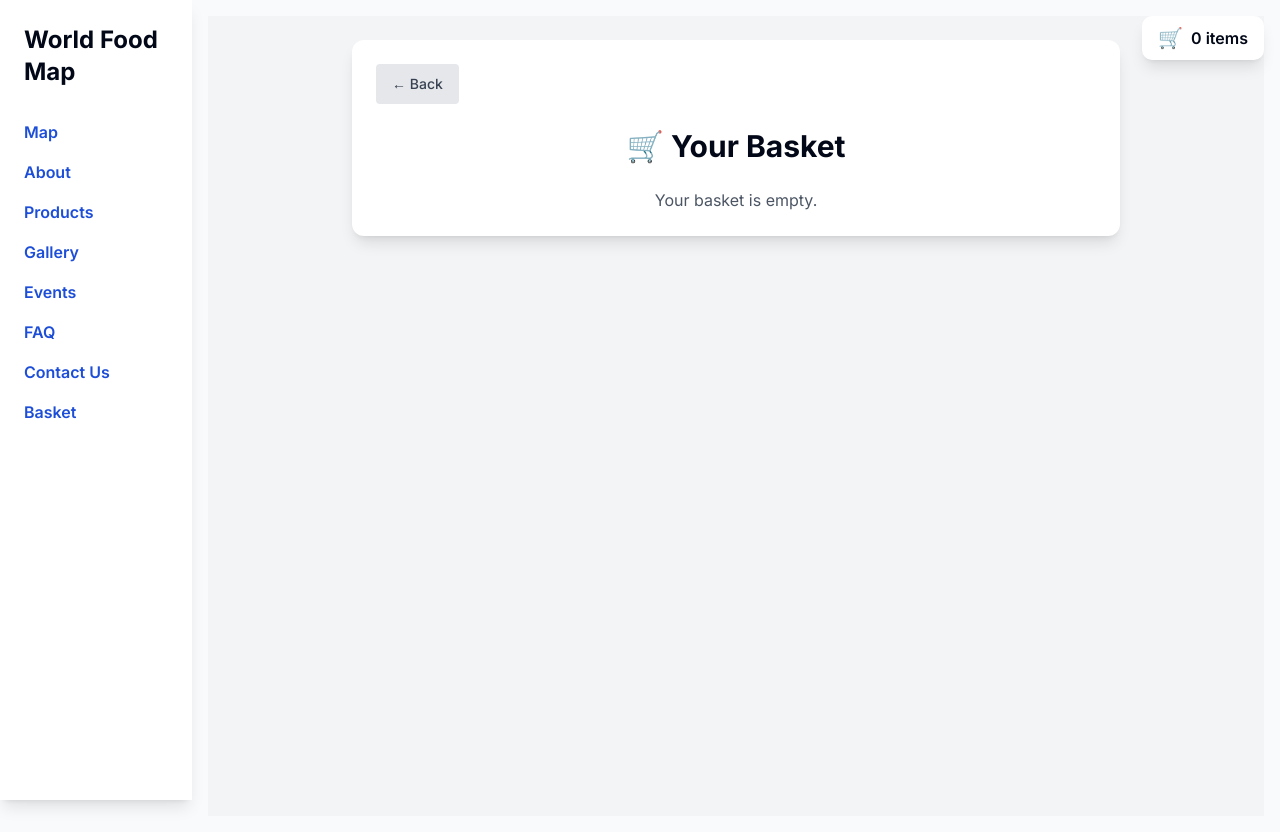
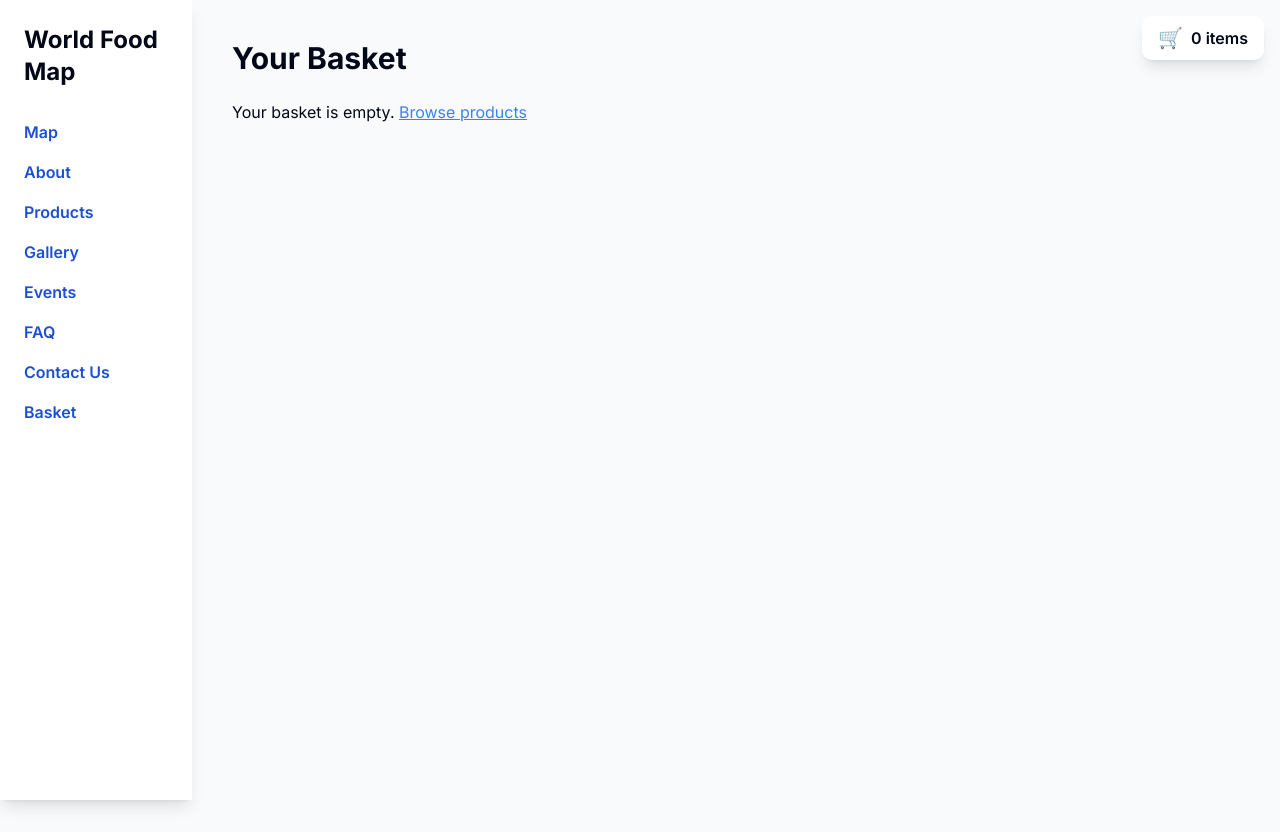
Before and after one commit to alexischry123x/WorldFoodByMap, a React (Vite) app: page /basket in a window 1280 px wide. Built offline with nearby package versions, Linux system fonts and the light colour scheme.

Commit message:
Update Basket.tsx

```diff
--- a/src/pages/Basket.tsx
+++ b/src/pages/Basket.tsx
@@ -1,91 +1,57 @@
 import React from "react";
 import { useCart } from "../components/CartContext";
-import { Button } from "@/components/ui/button";
-import { Input } from "@/components/ui/input";
-import { useNavigate } from "react-router-dom"; // <-- import navigate
+import { Link } from "react-router-dom";
 
-const Basket: React.FC = () => {
-  const { cart, addToCart, removeFromCart, clearCart } = useCart();
-  const navigate = useNavigate(); // <-- initialize navigate
-
-  // Calculate total price
+const BasketPage: React.FC = () => {
+  const { cart, removeFromCart, clearCart } = useCart();
   const totalPrice = cart.reduce((sum, item) => sum + item.price * item.quantity, 0);
 
-  const handleQuantityChange = (id: string, quantity: number) => {
-    if (quantity < 1) return;
-    addToCart({
-      ...cart.find(i => i.id === id)!,
-      quantity: quantity - cart.find(i => i.id === id)!.quantity,
-    });
-  };
-
   return (
-    <div className="min-h-screen p-6 bg-gray-100">
-      <div className="max-w-3xl mx-auto bg-white p-6 rounded-xl shadow-lg">
-        {/* Back Button */}
-        <Button
-          onClick={() => navigate(-1)} // <-- go back
-          className="mb-6 bg-gray-200 hover:bg-gray-300 text-gray-700 py-2 px-4 rounded"
-        >
-          ← Back
-        </Button>
-
-        <h1 className="text-3xl font-bold mb-6 text-center">🛒 Your Basket</h1>
+    <div className="min-h-screen p-6 bg-gray-50">
+      <h1 className="text-3xl font-bold mb-6">Your Basket</h1>
 
       {cart.length === 0 ? (
-          <p className="text-center text-gray-600">Your basket is empty.</p>
+        <p>
+          Your basket is empty.{" "}
+          <Link to="/products" className="text-blue-500 underline">
+            Browse products
+          </Link>
+        </p>
       ) : (
-          <>
-            {/* Basket items */}
         <div className="space-y-4">
-              {cart.map(item => (
-                <div key={item.id} className="flex justify-between items-center border-b py-2">
+          {cart.map((item) => (
+            <div
+              key={item.id}
+              className="flex justify-between items-center p-4 bg-white rounded-lg shadow"
+            >
               <div>
-                    <h3 className="font-semibold">{item.name}</h3>
-                    <p className="text-sm text-gray-500">€{item.price.toFixed(2)} each</p>
+                <p className="font-semibold">{item.name}</p>
+                <p>€{item.price.toFixed(2)} × {item.quantity}</p>
               </div>
-                  <div className="flex items-center space-x-2">
-                    <Input
-                      type="number"
-                      min={1}
-                      value={item.quantity}
-                      onChange={(e) => handleQuantityChange(item.id, parseInt(e.target.value))}
-                      className="w-20"
-                    />
-                    <Button
+              <button
                 onClick={() => removeFromCart(item.id)}
-                      className="bg-red-500 hover:bg-red-600 text-white py-1 px-3 rounded"
+                className="text-red-500 font-semibold"
               >
                 Remove
-                    </Button>
-                  </div>
+              </button>
             </div>
           ))}
+
+          <div className="flex justify-between font-bold text-lg mt-4">
+            <span>Total:</span>
+            <span>€{totalPrice.toFixed(2)}</span>
           </div>
 
-            {/* Total & actions */}
-            <div className="mt-6 flex justify-between items-center">
-              <h2 className="text-xl font-bold">Total: €{totalPrice.toFixed(2)}</h2>
-              <div className="space-x-2">
-                <Button
+          <button
             onClick={clearCart}
-                  className="bg-gray-500 hover:bg-gray-600 text-white py-2 px-4 rounded"
+            className="mt-4 bg-red-500 hover:bg-red-600 text-white py-2 px-4 rounded"
           >
             Clear Basket
-                </Button>
-                <Button
-                  onClick={() => alert("Proceed to checkout!")}
-                  className="bg-green-500 hover:bg-green-600 text-white py-2 px-4 rounded"
-                >
-                  Checkout
-                </Button>
+          </button>
         </div>
-            </div>
-          </>
       )}
-      </div>
     </div>
   );
 };
 
-export default Basket;
+export default BasketPage;
```
Lines whose indentation alone changed are shown as unchanged.
